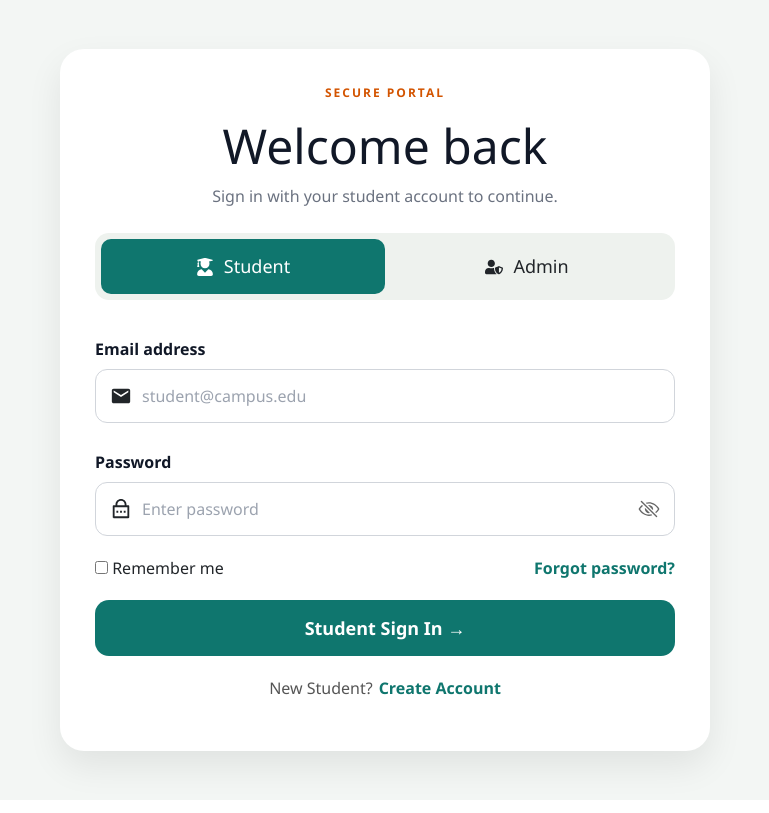
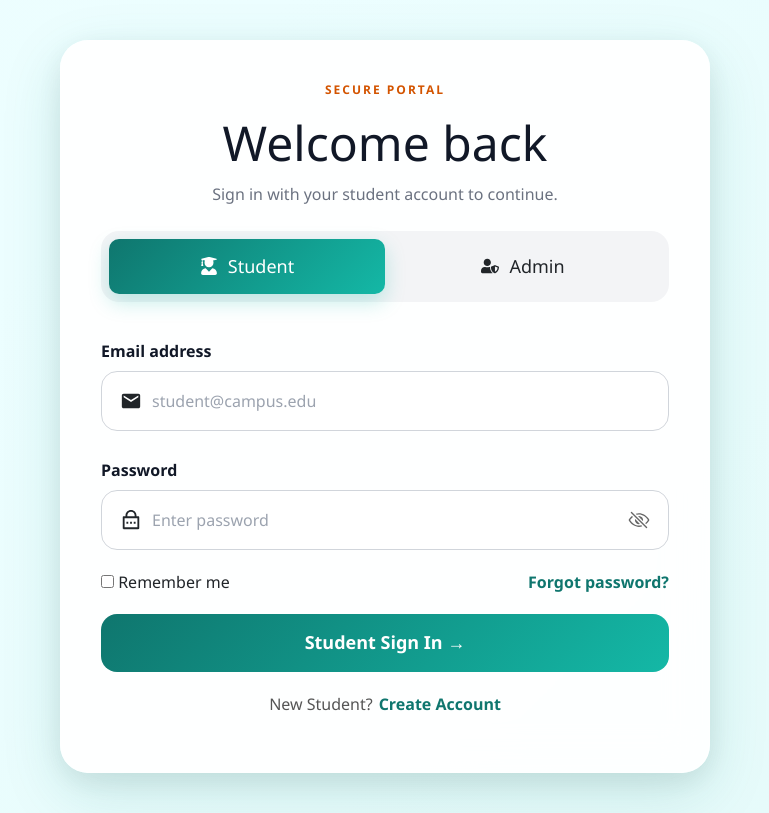
Before and after one commit to daya-anil-s/campus-complaint-management-system, a React app in the folder frontend/: page / in a window 1280 px wide. Shown: the whole page, without its empty margins (255-1024 px from the left). Built offline with nearby package versions, Linux system fonts and the light colour scheme; the HTML template or start-up script is replaced by a standard one.

Commit message:
Updated register page UI

```diff
--- a/frontend/src/App.css
+++ b/frontend/src/App.css
@@ -242,3 +242,166 @@ label{
     align-items:flex-start;
   }
 }
+/* ===========================
+   ANIMATED BACKGROUND
+=========================== */
+
+.login-bg{
+  min-height:100vh;
+  background:linear-gradient(
+    -45deg,
+    #dff7f5,
+    #ecfeff,
+    #f0fdfa,
+    #ccfbf1
+  );
+  background-size:400% 400%;
+  animation:gradientAnimation 12s ease infinite;
+
+  display:flex;
+  justify-content:center;
+  align-items:center;
+  padding:40px;
+}
+
+@keyframes gradientAnimation{
+
+  0%{
+    background-position:0% 50%;
+  }
+
+  50%{
+    background-position:100% 50%;
+  }
+
+  100%{
+    background-position:0% 50%;
+  }
+
+}
+
+/* ===========================
+   PROFESSIONAL CARD
+=========================== */
+
+.login-card,
+.register-card{
+
+  width:650px;
+  max-width:100%;
+
+  background:rgba(255,255,255,0.92);
+
+  backdrop-filter:blur(20px);
+  -webkit-backdrop-filter:blur(20px);
+
+  border-radius:28px;
+
+  border:1px solid rgba(255,255,255,0.4);
+
+  box-shadow:
+    0 20px 60px rgba(15,118,110,.15),
+    0 8px 30px rgba(0,0,0,.08);
+
+  padding:40px;
+}
+
+/* ===========================
+   INPUT ANIMATION
+=========================== */
+
+.input-box{
+  display:flex;
+  align-items:center;
+
+  height:60px;
+
+  background:#fff;
+
+  border:1px solid #d1d5db;
+
+  border-radius:16px;
+
+  padding:0 18px;
+
+  transition:all .3s ease;
+}
+
+.input-box:hover{
+  border-color:#14b8a6;
+}
+
+.input-box:focus-within{
+
+  border-color:#0f766e;
+
+  box-shadow:
+    0 0 0 4px rgba(20,184,166,.12);
+
+  transform:translateY(-2px);
+}
+
+/* ===========================
+   BUTTON EFFECT
+=========================== */
+
+.login-btn,
+.register-btn{
+
+  width:100%;
+
+  height:58px;
+
+  border:none;
+
+  border-radius:16px;
+
+  background:linear-gradient(
+    135deg,
+    #0f766e,
+    #14b8a6
+  );
+
+  color:white;
+
+  font-size:18px;
+
+  font-weight:700;
+
+  cursor:pointer;
+
+  transition:all .3s ease;
+}
+
+.login-btn:hover,
+.register-btn:hover{
+
+  transform:translateY(-3px);
+
+  box-shadow:
+    0 12px 30px rgba(20,184,166,.35);
+}
+
+/* ===========================
+   ROLE SWITCH
+=========================== */
+
+.role-switch{
+  background:#f3f4f6;
+  border-radius:18px;
+  padding:8px;
+}
+
+.role-switch .active{
+
+  background:linear-gradient(
+    135deg,
+    #0f766e,
+    #14b8a6
+  );
+
+  color:white;
+
+  box-shadow:
+    0 8px 20px rgba(20,184,166,.25);
+}
```
